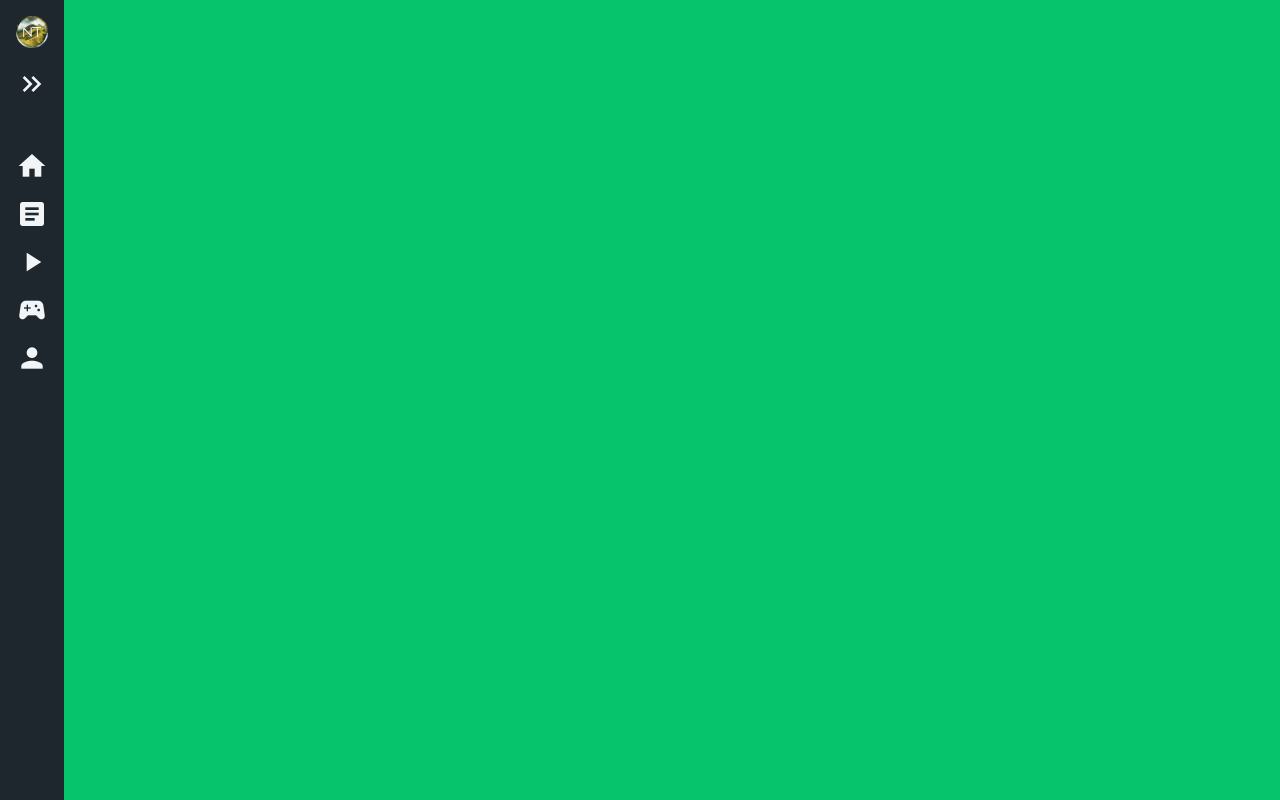
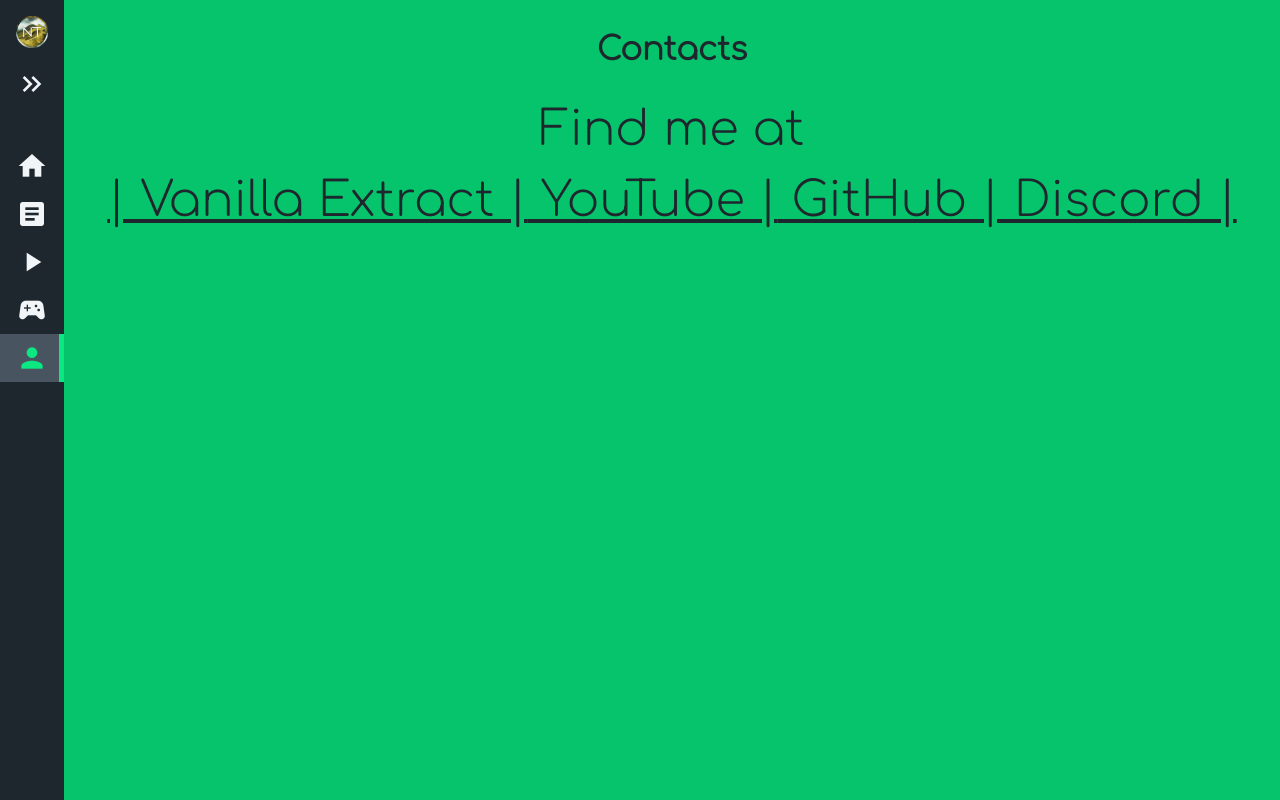
Before and after one commit to Nelertile/NotToxicDev-website, a Vue app: page /contacts in a window 1280 px wide. Built offline with nearby package versions, Linux system fonts and the light colour scheme.

Commit message:
i hate gh pages

```diff
--- a/package.json
+++ b/package.json
@@ -5,8 +5,7 @@
   "scripts": {
     "dev": "vite",
     "build": "vue-tsc --noEmit && vite build",
-    "preview": "vite preview",
-    "dep": "sh deploy.sh"
+    "preview": "vite preview"
   },
   "dependencies": {
     "vue": "^3.2.25",
--- a/src/components/Sidebar.vue
+++ b/src/components/Sidebar.vue
@@ -12,23 +12,23 @@
 
       <h3>Menu</h3>
       <div class="menu">
-          <router-link class="button" to="/NotToxicDev-website/">
+          <router-link class="button" to="/">
             <span class="material-icons">home</span>
             <span class="text">Home</span>
           </router-link>
-          <router-link class="button" to="/NotToxicDev-website/about">
+          <router-link class="button" to="/about">
             <span class="material-icons">article</span>
             <span class="text">About</span>
           </router-link>
-          <router-link class="button" to="/NotToxicDev-website/youtube">
+          <router-link class="button" to="/youtube">
             <span class="material-icons">play_arrow</span>
             <span class="text">Youtube</span>
           </router-link>
-          <router-link class="button" to="/NotToxicDev-website/games">
+          <router-link class="button" to="/games">
             <span class="material-icons">sports_esports</span>
             <span class="text">Games</span>
           </router-link>
-          <router-link class="button" to="/NotToxicDev-website/contacts">
+          <router-link class="button" to="/contacts">
             <span class="material-icons">person</span>
             <span class="text">Contacts</span>
           </router-link>
--- a/src/router/index.ts
+++ b/src/router/index.ts
@@ -3,31 +3,27 @@
 
 const router = createRouter({
     history: createWebHistory(),
-    routes: [
-        {
-            path: '/',
-            redirect: {name: 'Home'}
-        },{
-        path: '/NotToxicDev-website/',
+    routes: [{
+        path: '/',
         name: 'NotToxicDev - Home',
         component: Home
     },{
-        path: '/NotToxicDev-website/about',
+        path: '/about',
         name: 'NotToxicDev - About',
         component: () => import('../views/About.vue')
     },{
-        path: '/NotToxicDev-website/contacts',
+        path: '/contacts',
         name: 'NotToxicDev - Contacts',
         component: () => import('../views/Contacts.vue')
     },{
-        path: '/NotToxicDev-website/games',
+        path: '/games',
         name: 'NotToxicDev - Games',
         component: () => import('../views/Games.vue')
     },{
-        path: '/NotToxicDev-website/youtube',
+        path: '/youtube',
         name: 'NotToxicDev - Youtube',
         component: () => import('../views/Youtube.vue')
-    },{ path: '/NotToxicDev-website/:pathMatch(.*)*', name: 'NotFound', component: () => import('../views/404.vue') }
+    },{ path: '/:pathMatch(.*)*', name: 'NotFound', component: () => import('../views/404.vue') }
 ]
 })
 
--- a/vite.config.ts
+++ b/vite.config.ts
@@ -3,6 +3,5 @@
 
 // https://vitejs.dev/config/
 export default defineConfig({
-  base: '/NotToxicDev-website/',
   plugins: [vue()]
 })
```
